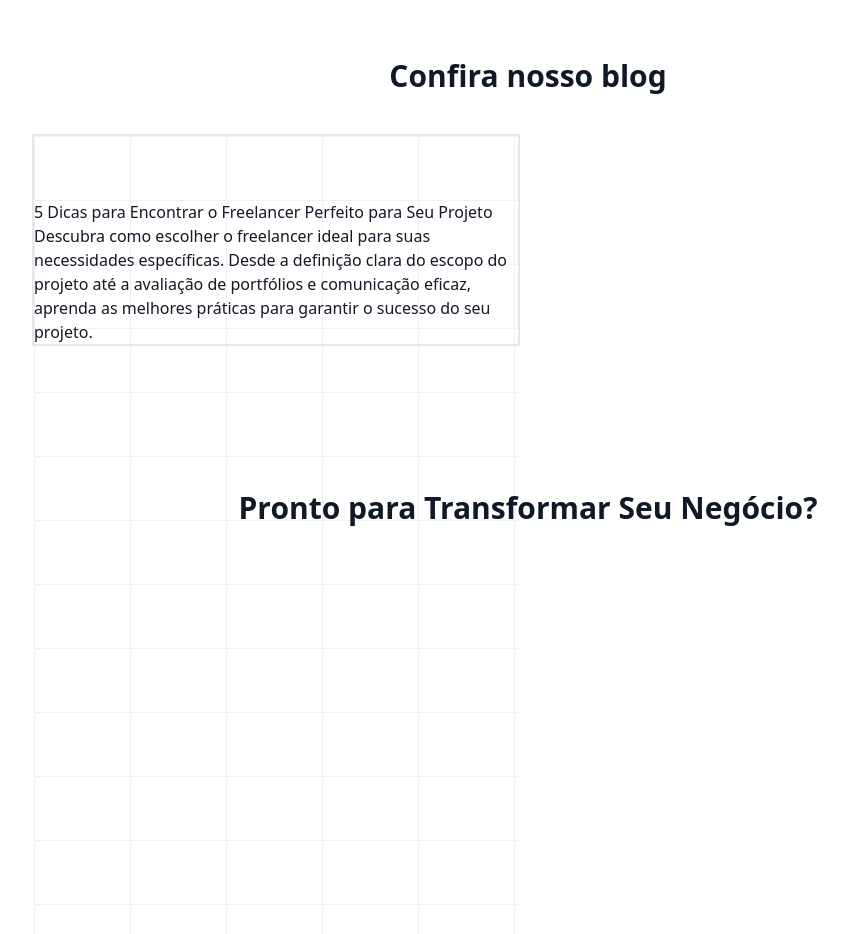
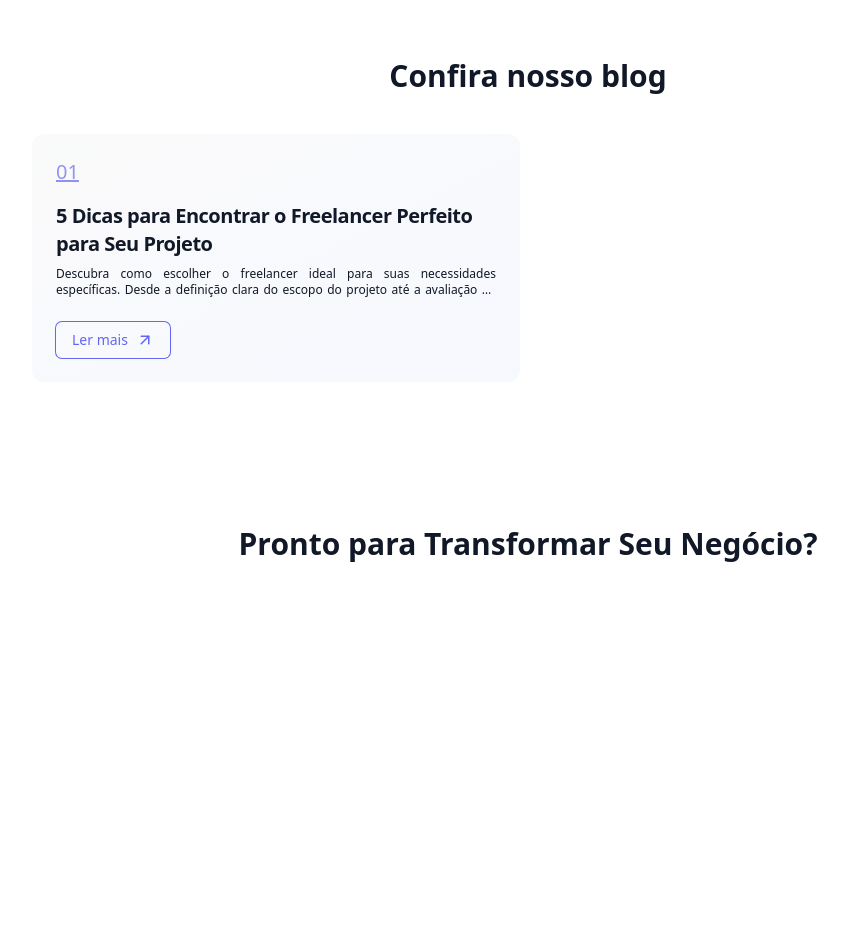
Before and after one commit to dev-pedroalmeida/skillsy, a Next.js app: page / in a window 1280 px wide. Shown: the part 2800-3734 px from the top of the page, without its empty margins (112-960 px from the left). Built offline with nearby package versions, Linux system fonts and the light colour scheme.

Commit message:
feat: Rework BlogCard design

```diff
--- a/components/BlogCard.tsx
+++ b/components/BlogCard.tsx
@@ -1,27 +1,35 @@
 import { cn } from "@/lib/utils";
+import { Button } from "./Button";
+import { ArrowUpRight } from "lucide-react";
 
 export const BlogCard = ({
   className,
   title,
   description,
+  index = '01'
 }: {
   className?: string;
   title: string;
   description: string;
+  index?: string;
 }) => {
   return (
-    <div className={cn(className, "border-2 border-gray-200")}>
-      <div className={"h-16 w-full"}>
-        <div className="relative h-screen">
-          <div className="absolute inset-0">
-            <div className="absolute inset-0 -z-10 h-full w-full bg-white bg-[linear-gradient(to_right,#f0f0f0_1px,transparent_1px),linear-gradient(to_bottom,#f0f0f0_1px,transparent_1px)] bg-[size:6rem_4rem]"></div>
-          </div>
-        </div>
-      </div>
-      <div>
-        <h3>{title}</h3>
-        <p>{description}</p>
-      </div>
+    <div
+      className={cn(
+        className,
+        "rounded-xl overflow-hidden p-6 bg-gradient-to-tl from-indigo-50/50 to-neutral-50"
+      )}
+    >
+      <div className="text-xl text-indigo-500/70 underline mb-4">{index}</div>
+      <h3 className="w-fit text-xl font-semibold tracking-tight mb-2">
+        {title}
+      </h3>
+
+      <p className="text-xs text-justify text-ellipsis line-clamp-2">{description}</p>
+
+      <Button className="mt-6" variant={'link'} RightIcon={<ArrowUpRight size={18} />}>
+        Ler mais
+      </Button>
     </div>
   );
 };
```
